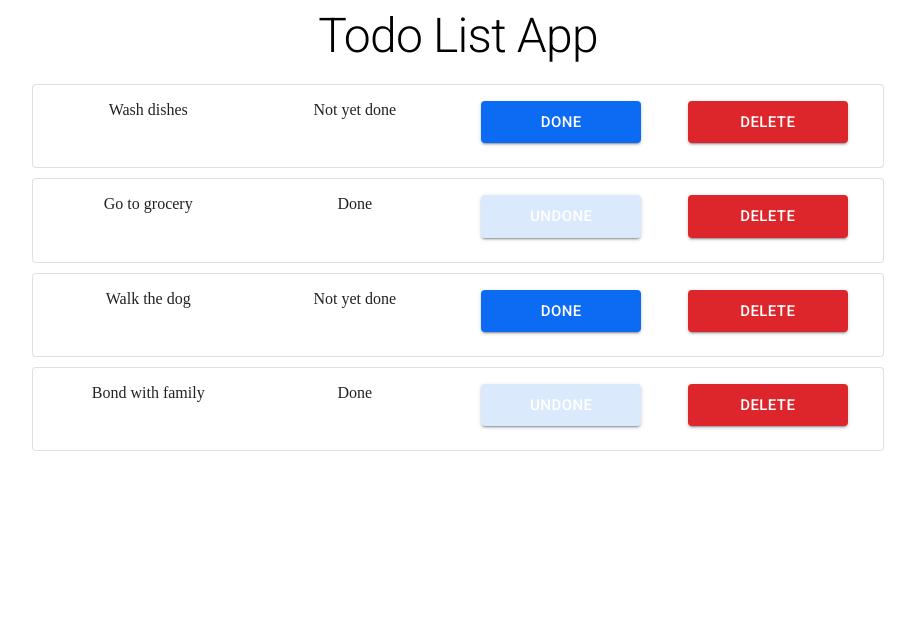
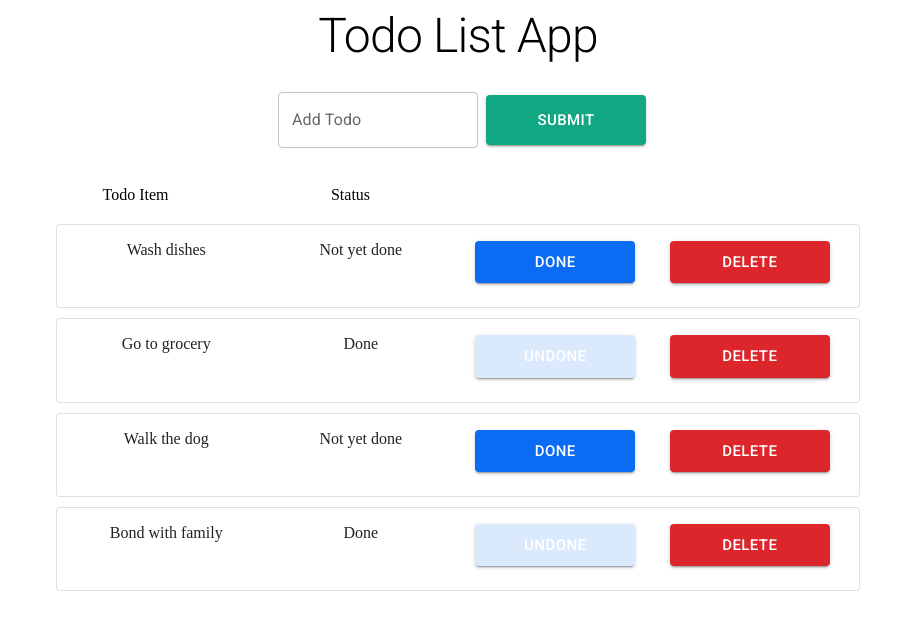
Before and after one commit to manuelMarkDenver/TodoList, a React (Create React App) app: page / in a window 1280 px wide. Shown: the top 630 px of the page, without its empty margins (182-1097 px from the left). Built offline with nearby package versions, Linux system fonts and the light colour scheme.

Commit message:
added adding todo feature // added addTodoForm component

```diff
--- a/package.json
+++ b/package.json
@@ -14,6 +14,7 @@
     "react": "^18.0.0",
     "react-dom": "^18.0.0",
     "react-scripts": "5.0.1",
+    "uuid": "^8.3.2",
     "web-vitals": "^2.1.4"
   },
   "scripts": {
--- a/src/App.js
+++ b/src/App.js
@@ -3,7 +3,7 @@ import { useEffect, useState } from 'react';
 import './App.css';
 import customTheme from './helper/config';
 
-import TodoContainer from './components/Todo/TodoContainer';
+import TodoContainer from './components/todo-list/TodoContainer';
 import { ThemeProvider } from '@mui/material/styles';
 
 const DUMMY_DATA = [
@@ -78,6 +78,12 @@ function App() {
     }
   };
 
+  const addTodoHandler = (newTodo) => {
+    setTodos([newTodo, ...todos]);
+
+    console.log(todos);
+  };
+
   return (
     <div className='App'>
       <ThemeProvider theme={customTheme}>
@@ -85,6 +91,7 @@ function App() {
           todos={todos}
           onItemClick={onItemClickHandler}
           onButtonClick={onButtonClickHandler}
+          onAddTodo={addTodoHandler}
         />
       </ThemeProvider>
     </div>
--- a/src/components/Todo/TodoContainer.jsx
+++ /dev/null
@@ -1,26 +0,0 @@
-import React from 'react';
-import { Typography } from '@mui/material';
-import TodoList from './TodoList';
-
-const TodoContainer = (props) => {
-  return (
-    <div>
-      <Typography
-        variant='h1'
-        sx={{
-          fontSize: '3rem',
-          marginBottom: '20px',
-        }}
-      >
-        Todo List App
-      </Typography>
-      <TodoList
-        todos={props.todos}
-        onItemClick={props.onItemClick}
-        onButtonClick={props.onButtonClick}
-      />
-    </div>
-  );
-};
-
-export default TodoContainer;
--- /dev/null
+++ b/src/components/add-todo/TodoAddForm.jsx
@@ -0,0 +1,74 @@
+import React, { useState } from 'react';
+
+import CustomButton from '../buttons/CustomButton';
+
+import { Container, Box, TextField, Button } from '@mui/material';
+
+const TodoAddForm = (props) => {
+  const [newTodo, setNewTodo] = useState({
+    todo: '',
+    done: false,
+  });
+
+  const handleOnChange = (e) => {
+    const newData = {
+      ...newTodo,
+      todo: e.target.value,
+    };
+    setNewTodo(newData);
+    console.log(newTodo);
+  };
+
+  const onSubmitHandler = (e) => {
+    e.preventDefault();
+
+    props.onSaveTodoData(newTodo);
+  };
+
+  return (
+    <Container
+      component='form'
+      onSubmit={onSubmitHandler}
+      sx={{
+        '& .MuiTextField-root': { m: 1, width: '25ch' },
+        display: 'flex',
+        justifyContent: 'center',
+        alignItems: 'center',
+      }}
+      noValidate
+      autoComplete='off'
+    >
+      <Box
+        sx={{
+          display: 'flex',
+          alignItems: 'center',
+        }}
+      >
+        <TextField
+          id='todoTextField'
+          label='Add Todo'
+          placeholder='Enter your todo here'
+          defaultValue={newTodo.todo}
+          onChange={handleOnChange}
+        />
+        <Button
+          type={'submit'}
+          variant='contained'
+          size='large'
+          color='add'
+          sx={{
+            height: '50px',
+            '&:hover': {
+              backgroundColor: '#11a783',
+              opacity: '0.8',
+            },
+          }}
+        >
+          Submit
+        </Button>
+      </Box>
+    </Container>
+  );
+};
+
+export default TodoAddForm;
--- a/src/components/buttons/CustomButton.jsx
+++ b/src/components/buttons/CustomButton.jsx
@@ -19,40 +19,64 @@ const customButton = (props) => {
 
   let renderButton;
 
-  if (props.done === 'DELETE') {
-    renderButton = (
+  // if (props.action === 'ADD') {
+  //   return (renderButton = (
+  //     <Button
+  //       variant='contained'
+  //       size='large'
+  //       color='add'
+  //       sx={{
+  //         height: '50px',
+  //         '&:hover': {
+  //           backgroundColor: '#11a783',
+  //           opacity: '0.8',
+  //         },
+  //       }}
+  //       onClick={todoButtonHandler}
+  //       data-action='ADD'
+  //     >
+  //       {props.action}
+  //     </Button>
+  //   ));
+  // }
+
+  if (props.action === 'DELETE') {
+    return (renderButton = (
       <Button
         variant='contained'
         size='large'
         color='delete'
         sx={{
           '&:hover': {
-            bgColor: 'hover',
+            backgroundColor: '#dc262b',
+            opacity: '0.8',
           },
         }}
         onClick={todoButtonHandler}
         data-action='DELETE'
       >
-        DELETE
+        {props.action}
       </Button>
-    );
-  } else {
-    renderButton = (
+    ));
+  }
+
+  if (typeof props.action === 'boolean') {
+    return (renderButton = (
       <Button
         variant='contained'
         size='large'
-        color={!props.done ? 'primary' : 'done'}
+        color={!props.action ? 'primary' : 'done'}
         sx={{
           '&:hover': {
-            bgColor: 'hover',
+            backgroundColor: '#0243eb',
           },
         }}
         onClick={todoButtonHandler}
         data-action='DONE'
       >
-        {props.done ? 'UNDONE' : 'DONE'}
+        {props.action ? 'UNDONE' : 'DONE'}
       </Button>
-    );
+    ));
   }
 
   return <> {renderButton}</>;
--- /dev/null
+++ b/src/components/todo-list/TodoContainer.jsx
@@ -0,0 +1,59 @@
+import React from 'react';
+
+import { v4 as uuidv4 } from 'uuid';
+
+import { Container, Grid, Typography } from '@mui/material';
+import TodoList from './TodoList';
+import TodoAddForm from '../add-todo/TodoAddForm';
+
+const TodoContainer = (props) => {
+  const saveTodoDataHandler = (enteredTodoData) => {
+    console.log({ enteredTodoData });
+
+    const todoData = {
+      ...enteredTodoData,
+      id: uuidv4(),
+    };
+
+    props.onAddTodo(todoData);
+  };
+
+  return (
+    <div>
+      <Typography
+        variant='h1'
+        sx={{
+          fontSize: '3rem',
+          marginBottom: '20px',
+        }}
+      >
+        Todo List App
+      </Typography>
+
+      <TodoAddForm
+        onButtonClick={props.onButtonClick}
+        onSaveTodoData={saveTodoDataHandler}
+      />
+
+      <Container maxWidth='md' sx={{ padding: '30px 0' }}>
+        <Grid container spacing={1} sx={{ marginBottom: '20px' }}>
+          <Grid item xs={3}>
+            <Typography variant='p'>Todo Item</Typography>
+          </Grid>
+          <Grid item xs={3}>
+            <Typography variant='p'>Status</Typography>
+          </Grid>
+          <Grid item xs={3}></Grid>
+          <Grid item xs={3}></Grid>
+        </Grid>
+        <TodoList
+          todos={props.todos}
+          onItemClick={props.onItemClick}
+          onButtonClick={props.onButtonClick}
+        />
+      </Container>
+    </div>
+  );
+};
+
+export default TodoContainer;
--- a/src/components/Todo/TodoItem.jsx
+++ b/src/components/todo-list/TodoItem.jsx
@@ -11,7 +11,7 @@ import {
 import CustomButton from '../buttons/CustomButton';
 
 const TodoItem = (props) => {
-  const { id, todo, done } = props.todo;
+  const { id, todo, done: action } = props.todo;
 
   const todoClickHandler = (e) => {
     const passedId = props.todo.id;
@@ -36,14 +36,14 @@ const TodoItem = (props) => {
             </Grid>
             <Grid item xs={3}>
               <Typography variant='p'>
-                {done ? 'Done' : 'Not yet done'}
+                {action ? 'Done' : 'Not yet done'}
               </Typography>
             </Grid>
             <Grid item xs={3}>
               <Typography variant='span'>
                 {
                   <CustomButton
-                    done={done}
+                    action={action}
                     id={id}
                     onButtonClick={props.onButtonClick}
                   />
@@ -54,7 +54,7 @@ const TodoItem = (props) => {
               <Typography variant='span'>
                 {
                   <CustomButton
-                    done={'DELETE'}
+                    action={'DELETE'}
                     id={id}
                     onButtonClick={props.onButtonClick}
                   />
--- a/src/helper/config.js
+++ b/src/helper/config.js
@@ -6,12 +6,13 @@ const customTheme = createTheme({
       main: '#0b6bf2',
       contrastText: '#fff',
     },
-    hover: {
-      main: '#0243eb',
+    done: {
+      main: '#dbe9fd',
       contrastText: '#fff',
     },
-    done: {
-      main: '#dbe9fd',
+    add: {
+      main: '#11a783',
+      hover: '#2cc2a5',
       contrastText: '#fff',
     },
     delete: {
```
Also changed, not shown: src/components/todo-list/TodoList.jsx (renamed from src/components/Todo/TodoList.jsx).
